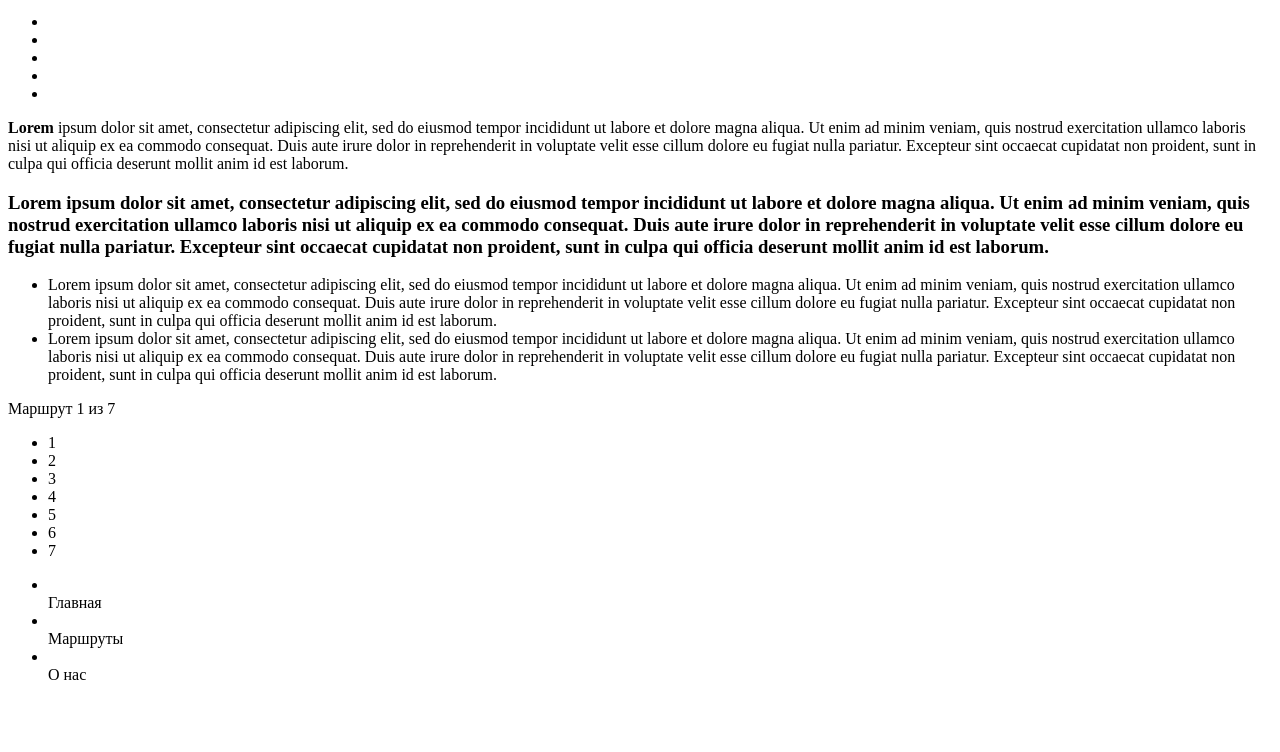
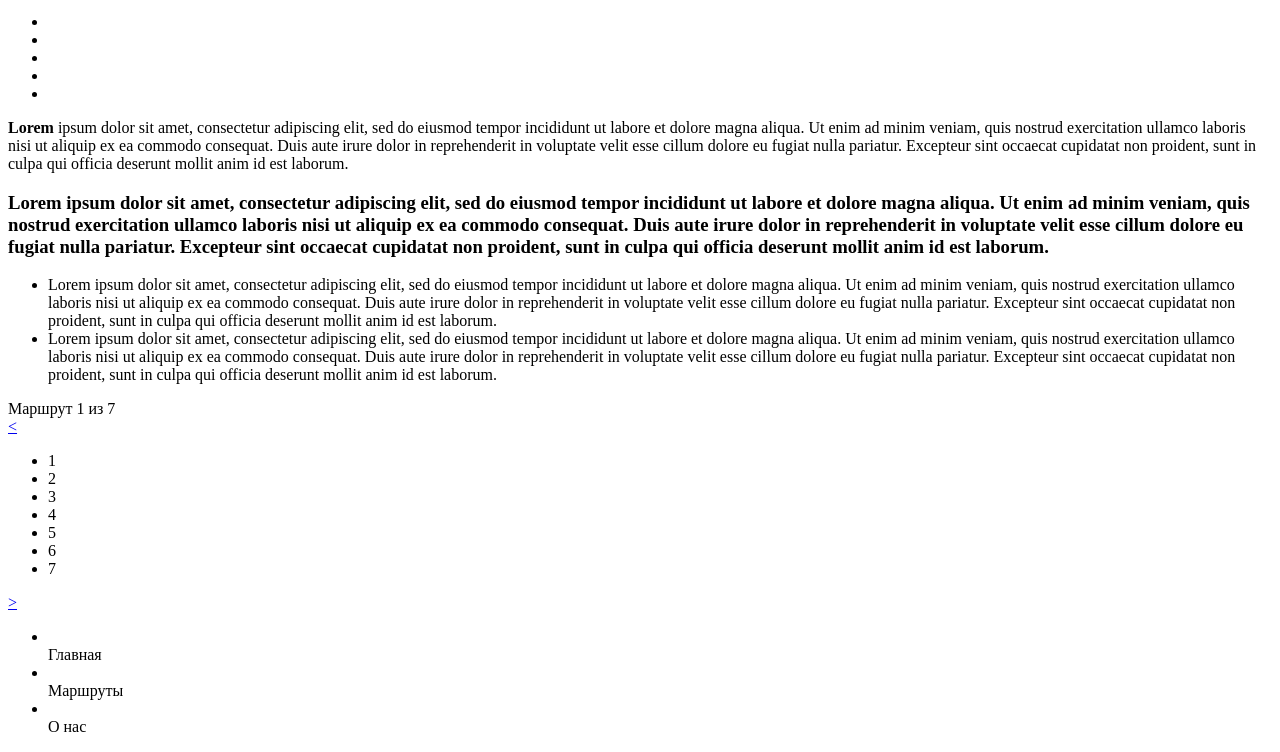
Before and after one commit to Sloura/project, a plain HTML site: page index.html in a window 1280 px wide. Shown: the part 249-1001 px from the top of the page. Before the commit the page ends 949 px from the top, so only its background shows below. Drawn offline with Linux system fonts and the light colour scheme.

Commit message:
Доработка

```diff
--- a/index.html
+++ b/index.html
@@ -3,7 +3,7 @@
 
 <head>
     <meta charset="UTF-8">
-    <title> основной</title>
+    <title> Основной</title>
 </head>
 
 <body>
@@ -83,7 +83,7 @@
                     </article>
                     <div class="paginator">
                         <div class="paginator__display">Маршрут 1 из 7</div>
-                        <a href="" class="paginator__prev"></a>
+                        <a href="#" class="paginator__prev"><</a>
                         <ul class="paginator__list">
                             <li class="paginator__item">1</li>
                             <li class="paginator__item">2</li>
@@ -93,6 +93,7 @@
                             <li class="paginator__item">6</li>
                             <li class="paginator__item">7</li>
                         </ul>
+                        <a href="#" class="paginator__next">></a>
                     </div>
                 </div>
             </main>
```
